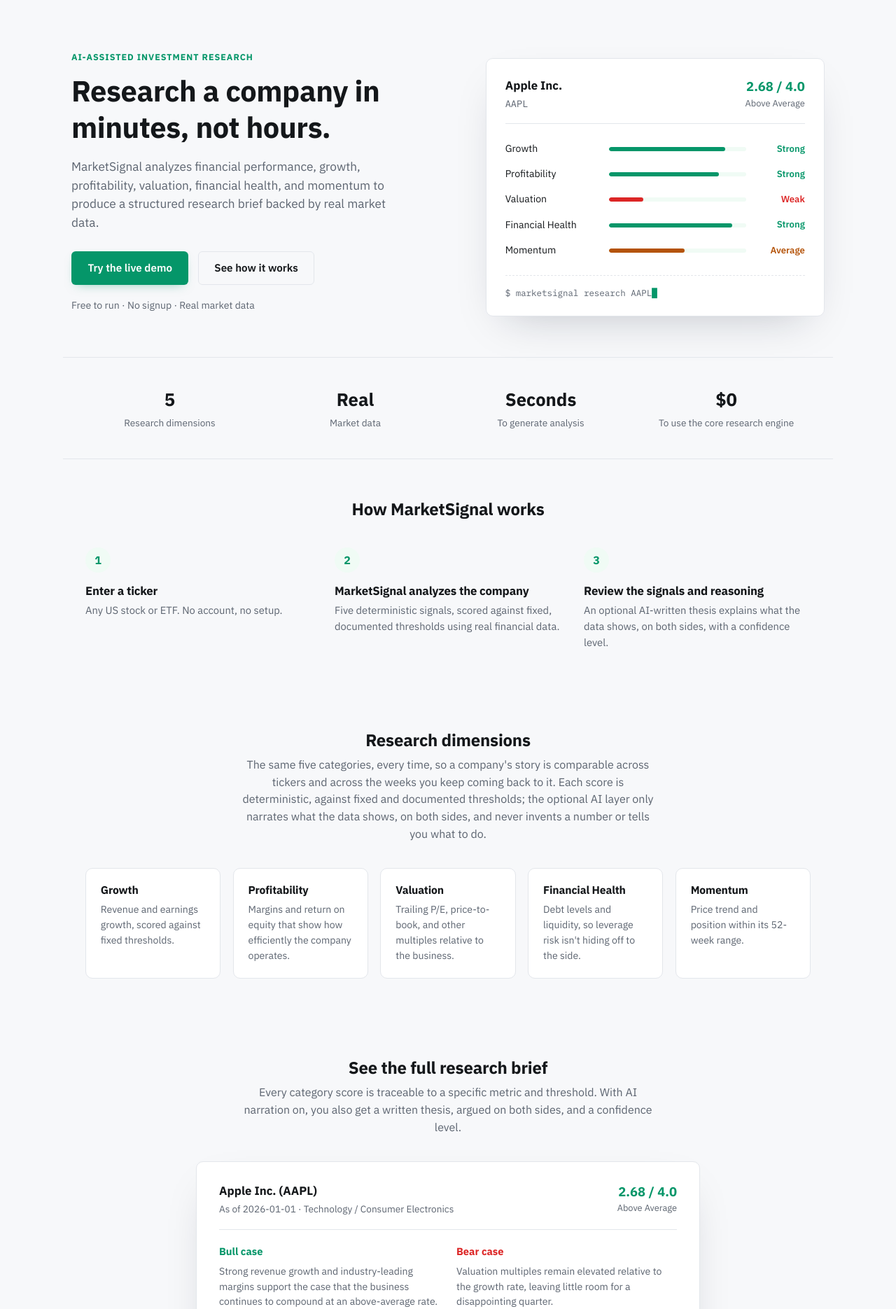
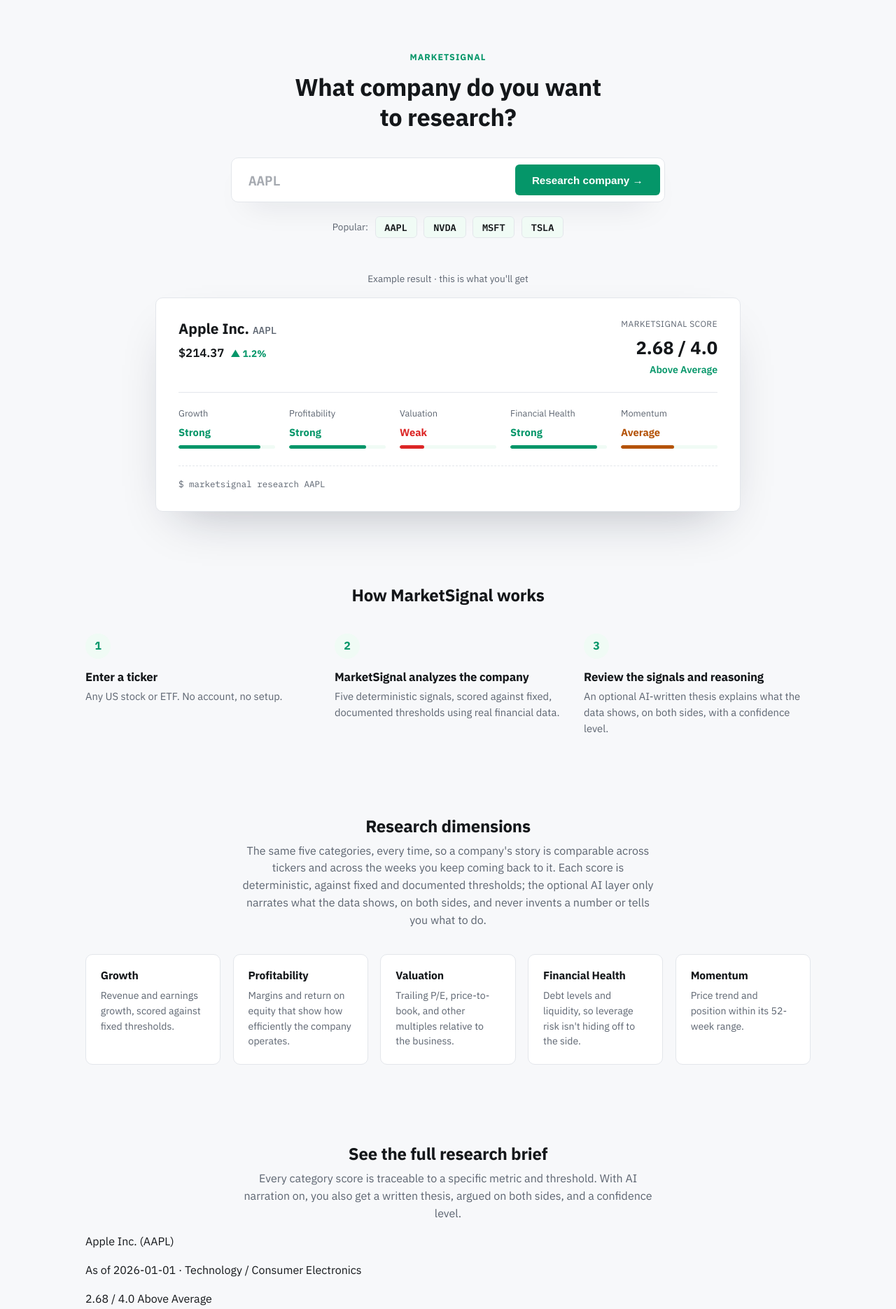
Before and after one commit to Barak-Nisim/marketsignal, a FastAPI app: page / in a window 1280 px wide. Shown: the part 115-1985 px from the top of the page at 70% size. Run offline with FastAPI, Linux system fonts and the light colour scheme.

Commit message:
Turn the homepage into a working research prompt, not a marketing page
Replaces the hero+trust-strip+screenshot pattern with a real research
workspace: a genuine ticker input posting straight to /research (the
same route /app uses, not a fake mockup), four one-click popular-
ticker chips that are real forms, and an illustrative example result
panel showing the payoff before anyone types anything. Removed the
four-stat trust strip entirely and the now-redundant standalone
"example output" section further down the page, since the hero itself
demonstrates a real result. No backend changes were needed --
/research already accepted a bare ticker POST. Updated the landing
page test to assert the new form wiring instead of stale marketing
copy, and added coverage proving a chip-shaped request reaches a real
report.

```diff
--- a/marketsignal/web/static/style.css
+++ b/marketsignal/web/static/style.css
@@ -221,22 +221,18 @@ main > section h2 { text-align: center; margin: 0 0 0.5rem; }
 .btn-secondary:hover { border-color: var(--accent); color: var(--accent); }
 .btn-large { font-size: 1rem; padding: 0.9rem 1.9rem; }
 
-/* ---------- hero ----------
-   Conventional two-column SaaS hero: eyebrow, headline, supporting
-   copy, CTAs on the left; a polished product-preview card on the
-   right. No full-bleed dark band, no terminal-window chrome -- the
-   hero sits on the normal page background like the rest of the site. */
+/* ---------- workspace hero ----------
+   Not a marketing hero -- a research prompt. The homepage opens on a
+   real, working ticker-research form (posts straight to /research,
+   same route /app uses) instead of headline+screenshot+CTA-button
+   copy. An illustrative example result sits below it so a visitor
+   sees the payoff immediately, before typing anything. */
 
-.hero {
-  max-width: 1140px;
+.workspace-hero {
+  max-width: 900px;
   margin: 0 auto;
   padding: 4.5rem 2rem 3rem;
-}
-.hero-grid {
-  display: grid;
-  grid-template-columns: 1.05fr 0.95fr;
-  gap: 3.5rem;
-  align-items: center;
+  text-align: center;
 }
 
 .eyebrow {
@@ -247,80 +243,118 @@ main > section h2 { text-align: center; margin: 0 0 0.5rem; }
   color: var(--accent);
   margin: 0 0 0.75rem;
 }
-.hero-copy h1 { font-size: 2.6rem; margin: 0 0 1.1rem; }
-.hero-sub { color: var(--muted); font-size: 1.08rem; margin-bottom: 1.7rem; max-width: 46ch; }
-.cta-row { display: flex; gap: 0.85rem; flex-wrap: wrap; }
-.hero-note { color: var(--muted); font-size: 0.88rem; margin-top: 1.2rem; }
+.workspace-hero h1 { font-size: 2.15rem; max-width: 22ch; margin: 0 auto 2.25rem; }
 
-/* ---------- product preview card ---------- */
-
-.preview-card {
+.hero-search-form {
+  display: flex;
+  align-items: center;
+  gap: 0.75rem;
+  max-width: 620px;
+  margin: 0 auto;
   background: var(--card-bg);
   border: 1px solid var(--border);
   border-radius: var(--radius);
-  padding: 1.6rem 1.7rem 1.4rem;
-  box-shadow: 0 24px 60px -28px rgba(15, 23, 42, 0.25);
+  box-shadow: 0 20px 45px -26px rgba(15, 23, 42, 0.25);
+  padding: 0.4rem 0.4rem 0.4rem 1.5rem;
 }
-.preview-card-header {
+.hero-search-input {
+  flex: 1;
+  min-width: 0;
+  border: none;
+  outline: none;
+  background: transparent;
+  font-family: var(--font-mono);
+  font-size: 1.2rem;
+  font-weight: 600;
+  color: var(--text);
+  text-transform: uppercase;
+  padding: 0.75rem 0;
+}
+.hero-search-input::placeholder { color: var(--muted); opacity: 0.55; }
+.hero-search-btn {
+  flex-shrink: 0;
+  background: var(--accent);
+  color: #ffffff;
+  border: none;
+  border-radius: var(--radius-sm);
+  padding: 0.85rem 1.5rem;
+  font-weight: 600;
+  font-size: 0.95rem;
+  cursor: pointer;
+  transition: background 0.15s ease;
+}
+.hero-search-btn:hover { background: var(--accent-dark); }
+
+.hero-chip-row { display: flex; align-items: center; justify-content: center; gap: 0.6rem; flex-wrap: wrap; margin: 1.25rem 0 0; }
+.hero-chip-label { color: var(--muted); font-size: 0.85rem; }
+.chip-form { display: inline-block; margin: 0; }
+.ticker-chip {
+  font-family: var(--font-mono);
+  font-size: 0.85rem;
+  font-weight: 600;
+  color: var(--text);
+  background: var(--tint-bg);
+  border: 1px solid var(--border);
+  border-radius: var(--radius-sm);
+  padding: 0.35rem 0.8rem;
+  cursor: pointer;
+  transition: border-color 0.15s ease, color 0.15s ease;
+}
+.ticker-chip:hover { border-color: var(--accent); color: var(--accent); }
+
+/* ---------- example result panel ---------- */
+
+.example-result { max-width: 900px; margin: 3rem auto 0; }
+.example-label { color: var(--muted); font-size: 0.85rem; margin: 0 0 1rem; }
+.example-panel {
+  background: var(--card-bg);
+  border: 1px solid var(--border);
+  border-radius: var(--radius);
+  padding: 1.75rem 2rem;
+  text-align: left;
+  box-shadow: 0 30px 70px -32px rgba(15, 23, 42, 0.3);
+}
+.example-panel-header {
   display: flex;
   align-items: flex-start;
   justify-content: space-between;
-  padding-bottom: 1.1rem;
-  margin-bottom: 1.1rem;
+  padding-bottom: 1.25rem;
+  margin-bottom: 1.25rem;
   border-bottom: 1px solid var(--border);
+  gap: 1rem;
 }
-.preview-company { font-weight: 700; font-size: 1.05rem; margin: 0 0 0.15rem; }
-.preview-ticker { font-family: var(--font-mono); color: var(--muted); font-size: 0.85rem; margin: 0; }
-.preview-score { text-align: right; }
-.preview-score-num { display: block; font-weight: 700; font-size: 1.15rem; color: var(--accent); }
-.preview-score-tier { display: block; color: var(--muted); font-size: 0.8rem; }
+.example-company { font-weight: 700; font-size: 1.3rem; margin: 0 0 0.3rem; }
+.example-ticker { font-family: var(--font-mono); color: var(--muted); font-weight: 500; font-size: 0.9rem; }
+.example-price { margin: 0; font-size: 1.05rem; color: var(--text); font-weight: 600; }
+.price-up { color: var(--accent); font-weight: 700; font-size: 0.85rem; margin-left: 0.3rem; }
+.price-down { color: var(--down); font-weight: 700; font-size: 0.85rem; margin-left: 0.3rem; }
 
-.preview-signals { list-style: none; margin: 0; padding: 0; }
-.preview-signals li {
-  display: grid;
-  grid-template-columns: 8.5rem 1fr 4.5rem;
-  align-items: center;
-  gap: 0.75rem;
-  padding: 0.45rem 0;
-}
-.preview-signal-label { font-size: 0.88rem; color: var(--text); }
-.preview-signal-bar { display: block; height: 6px; border-radius: 999px; background: var(--tint-bg); overflow: hidden; }
-.preview-signal-fill { display: block; height: 100%; border-radius: 999px; }
-.preview-fill-strong { background: var(--accent); }
-.preview-fill-average { background: var(--accent-2); }
-.preview-fill-weak { background: var(--down); }
-.preview-signal-value { font-size: 0.82rem; font-weight: 600; text-align: right; }
-.preview-value-strong { color: var(--accent); }
-.preview-value-average { color: var(--accent-2); }
-.preview-value-weak { color: var(--down); }
+.example-score-block { text-align: right; flex-shrink: 0; }
+.example-score-label { margin: 0; color: var(--muted); font-size: 0.75rem; text-transform: uppercase; letter-spacing: 0.04em; }
+.example-score-num { margin: 0.25rem 0 0; font-size: 1.6rem; font-weight: 700; color: var(--text); }
+.example-score-tier { margin: 0.1rem 0 0; color: var(--accent); font-weight: 600; font-size: 0.88rem; }
 
-.preview-cmd, .example-cmd {
+.example-dimensions { display: grid; grid-template-columns: repeat(5, 1fr); gap: 1.25rem; }
+.example-dim { display: flex; flex-direction: column; gap: 0.4rem; }
+.example-dim-label { color: var(--muted); font-size: 0.8rem; }
+.example-dim-value { font-weight: 700; font-size: 0.92rem; }
+.value-strong { color: var(--accent); }
+.value-average { color: var(--accent-2); }
+.value-weak { color: var(--down); }
+.example-dim-bar { display: block; height: 5px; border-radius: 999px; background: var(--tint-bg); overflow: hidden; }
+.example-dim-fill { display: block; height: 100%; border-radius: 999px; }
+.fill-strong { background: var(--accent); }
+.fill-average { background: var(--accent-2); }
+.fill-weak { background: var(--down); }
+
+.example-panel-cmd {
   font-family: var(--font-mono);
+  color: var(--muted);
   font-size: 0.78rem;
-  color: var(--muted);
-  margin: 1.1rem 0 0;
-  padding-top: 0.9rem;
+  margin: 1.5rem 0 0;
+  padding-top: 1rem;
   border-top: 1px dashed var(--border);
 }
-.preview-cursor { animation: term-blink 1s step-start infinite; color: var(--accent); }
-@keyframes term-blink { 50% { opacity: 0; } }
-@media (prefers-reduced-motion: reduce) { .preview-cursor { animation: none; } }
-
-/* ---------- trust / metrics strip ---------- */
-
-.stat-strip {
-  max-width: 1100px;
-  margin: 0 auto;
-  padding: 2.5rem 2rem;
-  display: grid;
-  grid-template-columns: repeat(4, 1fr);
-  gap: 1.5rem;
-  border-top: 1px solid var(--border);
-  border-bottom: 1px solid var(--border);
-}
-.stat { text-align: center; }
-.stat-num { display: block; font-size: 1.6rem; font-weight: 700; color: var(--text); }
-.stat-label { display: block; color: var(--muted); font-size: 0.85rem; margin-top: 0.2rem; }
 
 /* ---------- how it works (3-step flow) ---------- */
 
@@ -356,24 +390,6 @@ main > section h2 { text-align: center; margin: 0 0 0.5rem; }
 .dimension-card h3 { margin: 0 0 0.5rem; font-size: 0.98rem; }
 .dimension-card p { margin: 0; color: var(--muted); font-size: 0.88rem; }
 
-/* ---------- example research output ---------- */
-
-.example-card {
-  max-width: 720px;
-  margin: 2.25rem auto 0;
-  background: var(--card-bg);
-  border: 1px solid var(--border);
-  border-radius: var(--radius);
-  padding: 1.75rem 2rem;
-  box-shadow: 0 24px 60px -28px rgba(15, 23, 42, 0.25);
-}
-.example-meta { color: var(--muted); font-size: 0.85rem; margin: 0.2rem 0 0; }
-.example-grid { display: grid; grid-template-columns: 1fr 1fr; gap: 1.5rem; margin-top: 1.25rem; }
-.example-grid h4 { margin: 0 0 0.4rem; font-size: 0.92rem; }
-.example-grid p { margin: 0; color: var(--muted); font-size: 0.88rem; }
-.example-grid > div:first-child h4 { color: var(--accent); }
-.example-grid > div:last-child h4 { color: var(--down); }
-
 /* ---------- testimonials ---------- */
 
 .testimonial-cards { display: grid; grid-template-columns: repeat(3, 1fr); gap: 1.25rem; margin-top: 2.25rem; }
@@ -388,6 +404,8 @@ main > section h2 { text-align: center; margin: 0 0 0.5rem; }
 .testimonial-card cite { color: var(--muted); font-size: 0.82rem; font-style: normal; }
 
 .link-more { font-weight: 600; text-decoration: none; display: block; margin-top: 1rem; }
+
+.hero-sub { color: var(--muted); font-size: 1.08rem; margin-bottom: 1.7rem; max-width: 46ch; }
 
 .page-header { text-align: center; padding: 4rem 2rem 3rem !important; }
 .page-header .eyebrow { display: flex; justify-content: center; }
@@ -700,14 +718,18 @@ dl.meta dd { margin: 0; }
 /* ---------- responsive ---------- */
 
 @media (max-width: 900px) {
-  .hero-grid { grid-template-columns: 1fr; }
-  .hero-visual { order: -1; }
   .dimension-cards { grid-template-columns: repeat(2, 1fr); }
   .flow-steps { grid-template-columns: 1fr; gap: 1.5rem; }
-  .stat-strip { grid-template-columns: repeat(2, 1fr); }
   .testimonial-cards { grid-template-columns: 1fr; }
-  .example-grid { grid-template-columns: 1fr; }
+  .example-dimensions { grid-template-columns: repeat(2, 1fr); gap: 1rem 1.5rem; }
+  .example-panel-header { flex-direction: column; }
+  .example-score-block { text-align: left; }
   .site-nav { flex-direction: column; gap: 0.75rem; align-items: flex-start; }
+}
+
+@media (max-width: 520px) {
+  .hero-search-form { flex-direction: column; align-items: stretch; padding: 0.9rem; }
+  .hero-search-btn { width: 100%; }
 }
 
 /* ---------- dark mode ----------
--- a/marketsignal/web/templates/landing.html
+++ b/marketsignal/web/templates/landing.html
@@ -2,73 +2,79 @@
 {% block title %}MarketSignal: AI-assisted investment research{% endblock %}
 {% block content %}
 
-<section class="hero">
-  <div class="hero-grid">
-    <div class="hero-copy fade-in fade-in-1">
-      <p class="eyebrow">AI-Assisted Investment Research</p>
-      <h1>Research a company in minutes, not hours.</h1>
-      <p class="hero-sub">
-        MarketSignal analyzes financial performance, growth, profitability,
-        valuation, financial health, and momentum to produce a structured
-        research brief backed by real market data.
-      </p>
-      <div class="cta-row">
-        <a href="/app" class="btn btn-primary">Try the live demo</a>
-        <a href="/how-it-works" class="btn btn-secondary">See how it works</a>
+<section class="workspace-hero">
+  <div class="workspace-hero-prompt fade-in fade-in-1">
+    <p class="eyebrow">MarketSignal</p>
+    <h1>What company do you want to research?</h1>
+  </div>
+
+  <form method="post" action="/research" class="hero-search-form fade-in fade-in-2">
+    <input
+      type="text"
+      name="ticker"
+      class="hero-search-input"
+      placeholder="AAPL"
+      autocomplete="off"
+      spellcheck="false"
+      required
+    >
+    <button type="submit" class="hero-search-btn">Research company &rarr;</button>
+  </form>
+
+  <div class="hero-chip-row fade-in fade-in-2">
+    <span class="hero-chip-label">Popular:</span>
+    {% for t in ["AAPL", "NVDA", "MSFT", "TSLA"] %}
+    <form method="post" action="/research" class="chip-form">
+      <input type="hidden" name="ticker" value="{{ t }}">
+      <button type="submit" class="ticker-chip">{{ t }}</button>
+    </form>
+    {% endfor %}
+  </div>
+
+  <div class="example-result fade-in fade-in-3" aria-hidden="true">
+    <p class="example-label">Example result &middot; this is what you'll get</p>
+    <div class="example-panel">
+      <div class="example-panel-header">
+        <div>
+          <p class="example-company">Apple Inc. <span class="example-ticker">AAPL</span></p>
+          <p class="example-price">$214.37 <span class="price-up">&#9650; 1.2%</span></p>
+        </div>
+        <div class="example-score-block">
+          <p class="example-score-label">MarketSignal Score</p>
+          <p class="example-score-num">2.68 / 4.0</p>
+          <p class="example-score-tier">Above Average</p>
+        </div>
       </div>
-      <p class="hero-note">Free to run &middot; No signup &middot; Real market data</p>
-    </div>
-
-    <div class="hero-visual fade-in fade-in-2" aria-hidden="true">
-      <div class="preview-card">
-        <div class="preview-card-header">
-          <div>
-            <p class="preview-company">Apple Inc.</p>
-            <p class="preview-ticker">AAPL</p>
-          </div>
-          <div class="preview-score">
-            <span class="preview-score-num">2.68 / 4.0</span>
-            <span class="preview-score-tier">Above Average</span>
-          </div>
+      <div class="example-dimensions">
+        <div class="example-dim">
+          <span class="example-dim-label">Growth</span>
+          <span class="example-dim-value value-strong">Strong</span>
+          <span class="example-dim-bar"><span class="example-dim-fill fill-strong" style="width: 85%"></span></span>
         </div>
-        <ul class="preview-signals">
-          <li>
-            <span class="preview-signal-label">Growth</span>
-            <span class="preview-signal-bar"><span class="preview-signal-fill preview-fill-strong" style="width: 85%"></span></span>
-            <span class="preview-signal-value preview-value-strong">Strong</span>
-          </li>
-          <li>
-            <span class="preview-signal-label">Profitability</span>
-            <span class="preview-signal-bar"><span class="preview-signal-fill preview-fill-strong" style="width: 80%"></span></span>
-            <span class="preview-signal-value preview-value-strong">Strong</span>
-          </li>
-          <li>
-            <span class="preview-signal-label">Valuation</span>
-            <span class="preview-signal-bar"><span class="preview-signal-fill preview-fill-weak" style="width: 25%"></span></span>
-            <span class="preview-signal-value preview-value-weak">Weak</span>
-          </li>
-          <li>
-            <span class="preview-signal-label">Financial Health</span>
-            <span class="preview-signal-bar"><span class="preview-signal-fill preview-fill-strong" style="width: 90%"></span></span>
-            <span class="preview-signal-value preview-value-strong">Strong</span>
-          </li>
-          <li>
-            <span class="preview-signal-label">Momentum</span>
-            <span class="preview-signal-bar"><span class="preview-signal-fill preview-fill-average" style="width: 55%"></span></span>
-            <span class="preview-signal-value preview-value-average">Average</span>
-          </li>
-        </ul>
-        <p class="preview-cmd">$ marketsignal research AAPL<span class="preview-cursor">&#9608;</span></p>
+        <div class="example-dim">
+          <span class="example-dim-label">Profitability</span>
+          <span class="example-dim-value value-strong">Strong</span>
+          <span class="example-dim-bar"><span class="example-dim-fill fill-strong" style="width: 80%"></span></span>
+        </div>
+        <div class="example-dim">
+          <span class="example-dim-label">Valuation</span>
+          <span class="example-dim-value value-weak">Weak</span>
+          <span class="example-dim-bar"><span class="example-dim-fill fill-weak" style="width: 25%"></span></span>
+        </div>
+        <div class="example-dim">
+          <span class="example-dim-label">Financial Health</span>
+          <span class="example-dim-value value-strong">Strong</span>
+          <span class="example-dim-bar"><span class="example-dim-fill fill-strong" style="width: 90%"></span></span>
+        </div>
+        <div class="example-dim">
+          <span class="example-dim-label">Momentum</span>
+          <span class="example-dim-value value-average">Average</span>
+          <span class="example-dim-bar"><span class="example-dim-fill fill-average" style="width: 55%"></span></span>
+        </div>
       </div>
+      <p class="example-panel-cmd">$ marketsignal research AAPL</p>
     </div>
   </div>
-</section>
-
-<section class="stat-strip fade-in fade-in-3">
-  <div class="stat"><span class="stat-num">5</span><span class="stat-label">Research dimensions</span></div>
-  <div class="stat"><span class="stat-num">Real</span><span class="stat-label">Market data</span></div>
-  <div class="stat"><span class="stat-num">Seconds</span><span class="stat-label">To generate analysis</span></div>
-  <div class="stat"><span class="stat-num">$0</span><span class="stat-label">To use the core research engine</span></div>
 </section>
 
 <section class="how-it-works-teaser">
```
Also changed, not shown: tests/test_web.py (+6 -3 lines).
